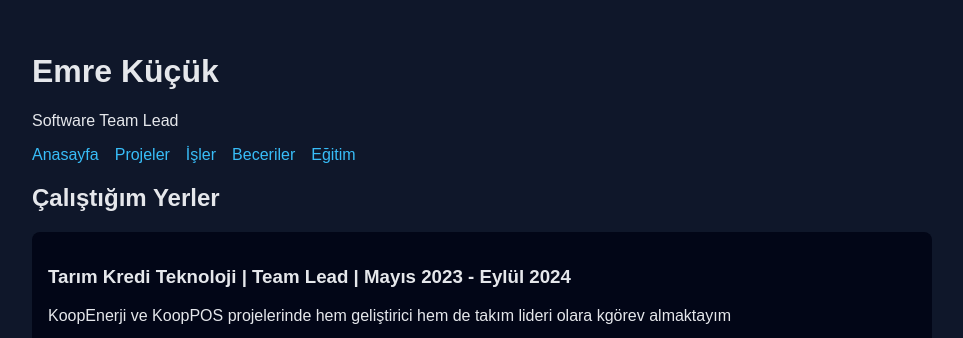
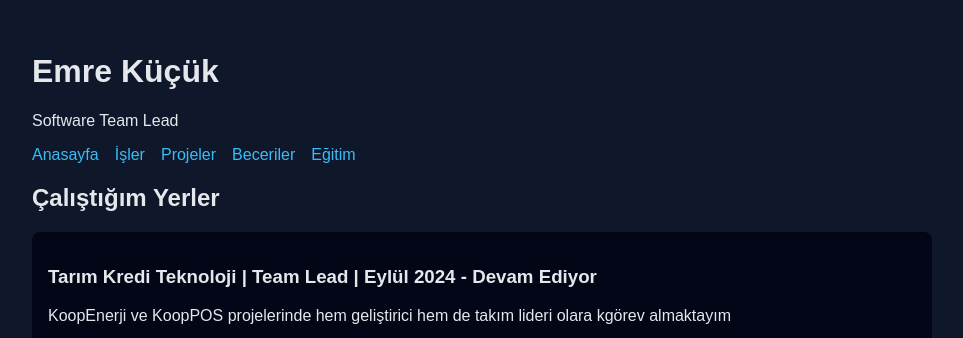
Before and after one commit to emrekucuk/emrekucuk, a React (Vite) app: page /jobs in a window 1280 px wide. Shown: the top 338 px of the page, without its empty margins (158-1121 px from the left). Built offline with nearby package versions, Linux system fonts and the light colour scheme.

Commit message:
Updated jobs

```diff
--- a/src/components/Header.jsx
+++ b/src/components/Header.jsx
@@ -7,8 +7,8 @@ export default function Header() {
       <p>Software Team Lead</p>
       <nav>
         <Link to="/">Anasayfa</Link>
+        <Link to="/jobs">İşler</Link>
         <Link to="/projects">Projeler</Link>
-        <Link to="/jobs">İşler</Link>
         <Link to="/skills">Beceriler</Link>
         <Link to="/educations">Eğitim</Link>
       </nav>
--- a/src/pages/Jobs.jsx
+++ b/src/pages/Jobs.jsx
@@ -3,12 +3,12 @@ import JobCard from "../components/JobCard";
 export default function Jobs() {
   const jobs = [
     {
-      title: "Tarım Kredi Teknoloji | Team Lead | Mayıs 2023 - Eylül 2024",
+      title: "Tarım Kredi Teknoloji | Team Lead | Eylül 2024 - Devam Ediyor",
       description: "KoopEnerji ve KoopPOS projelerinde hem geliştirici hem de takım lideri olara kgörev almaktayım",
       tech: "Dotnet, MsSql, Mikroservice, MongoDb, Kafka, Docker, Jenkins, Kubernetes, Jira, Gitlab, Serilog, Graylog, WebSocket",
     },
     {
-      title: "Tarım Kredi Teknoloji | Software Developer |Mayıs 2023 - Eylül 2024",
+      title: "Tarım Kredi Teknoloji | Software Developer | Mayıs 2023 - Eylül 2024",
       description: "Birden fazla projede aktif olarak geliştirici rolü üstlendim. KoopEnerji projesinin sıfırdan yazılmasında ve Toprak platformunda mikroservis mimarisinde bir çok modülde görev aldım.",
       tech: "Dotnet, MsSql, Mikroservis, MongoDb, Kafka, Docker, Jenkins, Kubernetes, Jira, Gitlab, Serilog, Graylog, WebSocket",
     },
```
